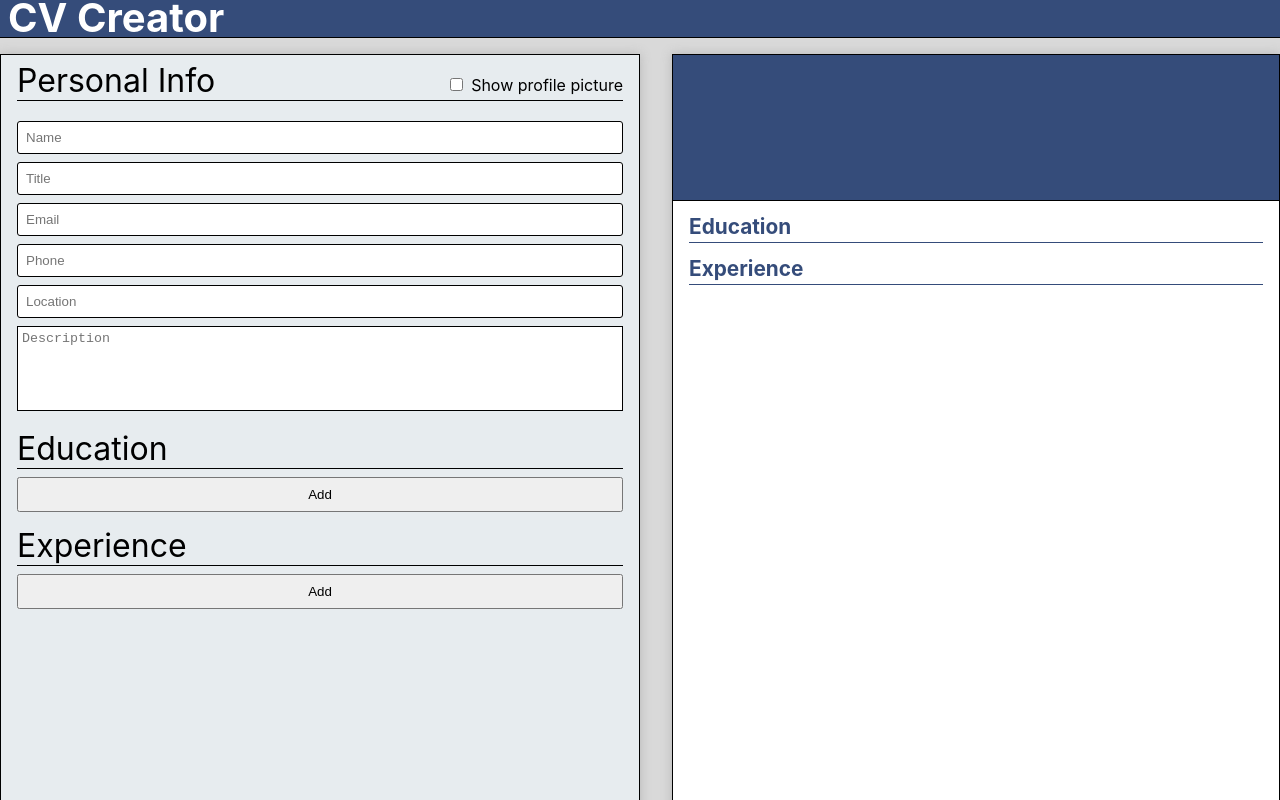
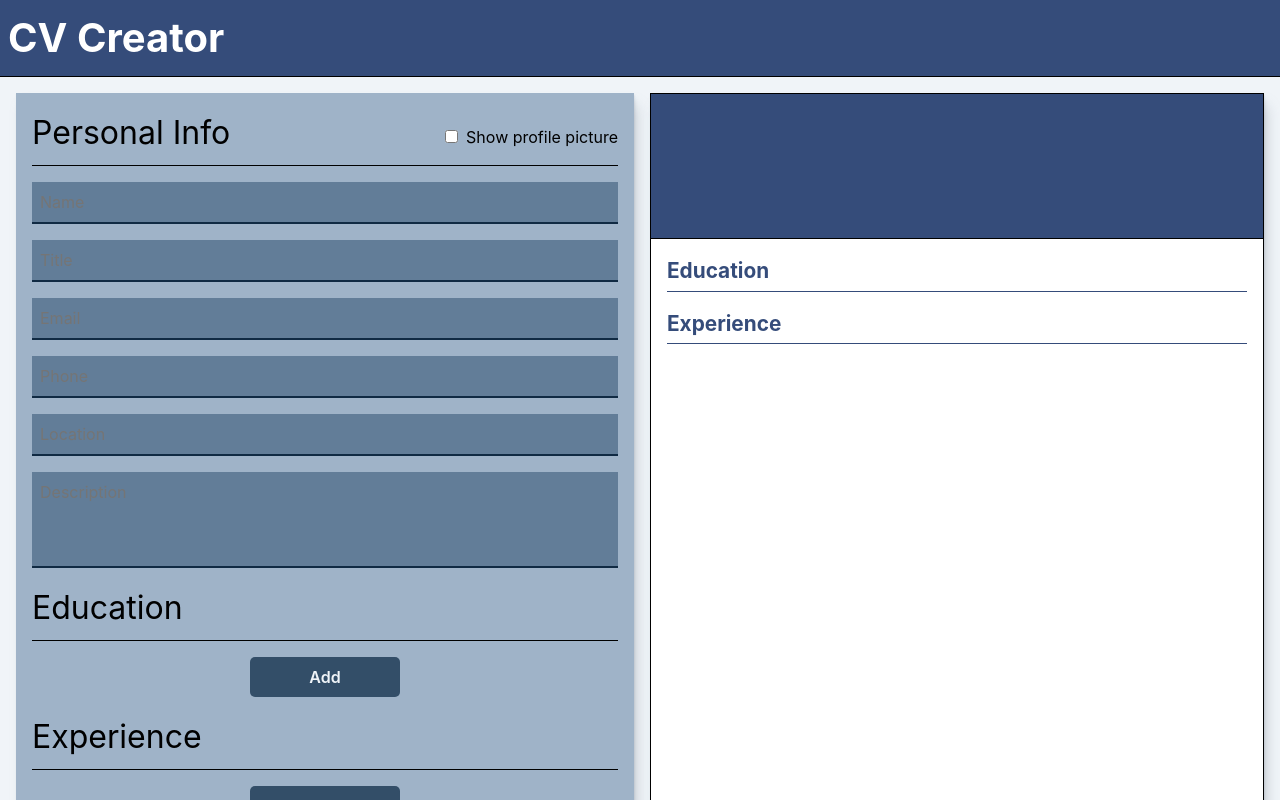
Before and after one commit to vlunaklick/cv_creator, a React (Create React App) app: page / in a window 1280 px wide. Shown: the top 800 px of the page. Built offline with nearby package versions, Linux system fonts and the light colour scheme.

Commit message:
Changed some colors

```diff
--- a/public/index.html
+++ b/public/index.html
@@ -3,14 +3,13 @@
   <head>
     <meta charset="utf-8" />
     <link rel="icon" href="%PUBLIC_URL%/favicon.ico" />
-    <meta name="viewport" content="width=device-width, initial-scale=1" />
     <meta name="theme-color" content="#000000" />
     <meta
       name="description"
       content="Web site created using create-react-app"
     />
     <link rel="apple-touch-icon" href="%PUBLIC_URL%/logo192.png" />
-
+    <meta content='width=device-width,initial-scale=1' name='viewport'>
     <link rel="manifest" href="%PUBLIC_URL%/manifest.json" />
     <script src="https://kit.fontawesome.com/8f8817d5ec.js" crossorigin="anonymous"></script>
     <title>CV Creator</title>
--- a/src/App.css
+++ b/src/App.css
@@ -1,6 +1,6 @@
 :root{
-    --container-back: #d9d9d9;
-    --main-color: #e7ecef;
+    --container-back: #F0F4F8;
+    --main-color: #9FB3C8;
     --content-color: #ffffff;
     --sidebar-color: #354c7a;
     --sombra-conts: #8b8b8b6e;
@@ -8,6 +8,27 @@
     --heigthConts: 1000px;
     --colorFont: #313131;
     --colorBrackets: #c9c9c9;
+
+    --shadow-color: 210deg 11% 60%;
+    --shadow-elevation-low:
+    0.3px 0.5px 0.7px hsl(var(--shadow-color) / 0.34),
+    0.4px 0.8px 1px -1.2px hsl(var(--shadow-color) / 0.34),
+    1px 2px 2.5px -2.5px hsl(var(--shadow-color) / 0.34);
+    --shadow-elevation-medium:
+    0.3px 0.5px 0.7px hsl(var(--shadow-color) / 0.36),
+    0.8px 1.6px 2px -0.8px hsl(var(--shadow-color) / 0.36),
+    2.1px 4.1px 5.2px -1.7px hsl(var(--shadow-color) / 0.36),
+    5px 10px 12.6px -2.5px hsl(var(--shadow-color) / 0.36);
+    --shadow-elevation-high:
+    0.3px 0.5px 0.7px hsl(var(--shadow-color) / 0.34),
+    1.5px 2.9px 3.7px -0.4px hsl(var(--shadow-color) / 0.34),
+    2.7px 5.4px 6.8px -0.7px hsl(var(--shadow-color) / 0.34),
+    4.5px 8.9px 11.2px -1.1px hsl(var(--shadow-color) / 0.34),
+    7.1px 14.3px 18px -1.4px hsl(var(--shadow-color) / 0.34),
+    11.2px 22.3px 28.1px -1.8px hsl(var(--shadow-color) / 0.34),
+    17px 33.9px 42.7px -2.1px hsl(var(--shadow-color) / 0.34),
+    25px 50px 62.9px -2.5px hsl(var(--shadow-color) / 0.34);
+
 }
 
 .App{
@@ -17,12 +38,13 @@
 
 .main{
     background-color: var(--main-color);
-    margin-right: 1rem;
-    margin-top: 1rem;
-    box-shadow: 0 0 10px var(--sombra-conts);
+    box-shadow: var(--shadow-elevation-medium);
     padding: 1rem;
-    border: 1px solid #000;
     width: var(--sizeConts);
+    display: flex;
+    align-items: center;
+    flex-direction: column;
+    gap: 1rem;
 }
 
 .example{
@@ -30,9 +52,7 @@
     flex-direction: column;
     width: var(--sizeConts);
     height: var(--heigthConts);
-    margin-left: 1rem;
-    margin-top: 1rem;
-    box-shadow: 0 0 10px var(--sombra-conts);
+    box-shadow: var(--shadow-elevation-medium);
     border: 1px solid #000;
 }
 
@@ -49,6 +69,8 @@
     width: 100%;
     min-height: calc(100vh - 62px);
     justify-content: center;
+    gap: 1rem;
+    padding: 1rem;
 }
 .personalInfo{
     margin: 0;
@@ -63,7 +85,6 @@
     max-width: 100%;
     max-height: 6rem;
     resize: none;
-    margin-top: 0.5rem;
     border: none;
     border: 1px solid #000;
     padding: 0.25rem;
@@ -73,7 +94,6 @@
     margin: 0;
     font-weight: 400;
     width: 100%;
-    margin-top: 1.5rem;
     padding-bottom: 0.5rem;
     border-bottom: 1px solid #000;
 }
@@ -81,8 +101,8 @@
 .heading{
     display: flex;
     align-items: center;
-    margin-bottom: .75rem;
     border-bottom: 1px solid #000;
+    width: 100%;
 }
 
 .boxP{
@@ -95,10 +115,22 @@
 }
 
 .buttonAdd{
-    margin-top: 0.5rem;
+    font-weight: 600;
     text-align: center;
-    width: 100%;
-    padding: 0.5rem
+    width: 9.375rem;
+    color: #F0F4F8;
+    padding: 0.5rem;
+    outline: none;
+    background-color: #334E68;
+    border: none;
+    transition: background-color .5s ease-in,
+    box-shadow .5s ease-in;
+    border-radius: .3125rem;
+}
+
+.buttonAdd:hover{
+    background-color: #102A43;
+    box-shadow: var(--shadow-elevation-medium);
 }
 
 @media screen and (max-width: 1250px) {
@@ -106,9 +138,4 @@
         flex-direction: column;
         align-items: center;
     }
-    .main,
-    .example{
-        margin: 0;
-        margin-top: 1rem;
-    }
 }
--- a/src/components/Description/description.css
+++ b/src/components/Description/description.css
@@ -21,3 +21,12 @@
     text-justify: inter-word;
     color: var(--colorFont);
 }
+
+
+.newExperience{
+    display: flex;
+    flex-direction: column;
+    gap: 1rem   ;
+    align-items: center;
+    width: 100%;
+}
--- a/src/components/InputText/InputText.js
+++ b/src/components/InputText/InputText.js
@@ -1,13 +1,17 @@
 import React from 'react'
 import './inputtext.css'
 
-const InputText = (props) => {
-
-    return (
-        <div>
-            <input onChange={props.opcion} className="inputL" type="text" placeholder={props.placeholder} />
-        </div>
-    )
+const InputText = props => {
+	return (
+		<>
+			<input
+				onChange={props.opcion}
+				className='inputL'
+				type='text'
+				placeholder={props.placeholder}
+			/>
+		</>
+	)
 }
 
 export default InputText
--- a/src/components/InputText/inputtext.css
+++ b/src/components/InputText/inputtext.css
@@ -1,9 +1,12 @@
+#description,
 .inputL{
     box-sizing: border-box;
     width: 100%;
-    margin-top: 0.5rem;
-    border-radius: 3px;
+    padding: 0.5rem;
+    outline: none;
+    background-color: #627D98;
     border: none;
-    border: 1px solid #000;
-    padding: 0.5rem;
+    border-bottom: 2px solid #102A43;
+    color: #F0F4F8;
+    cursor: text;
 }
--- a/src/components/Sidebar/Sidebar.js
+++ b/src/components/Sidebar/Sidebar.js
@@ -1,78 +1,80 @@
 import React from 'react'
 import './sidebar.css'
 
-function Sidebar(props){
+function Sidebar(props) {
 	let name = props.name.toUpperCase()
-    let location,email,phone,nombre;
-    if (props.location !== ""){
+	let location, email, phone, nombre
+	if (props.location !== '') {
 		location = (
-            <div className="mailS">
-                <i class="fas fa-map-marker-alt textS"></i>
-                <p className="textS textSS">{props.location}</p>
+			<div className='mailS'>
+				<i className='fas fa-map-marker-alt textS'></i>
+				<p className='textS textSS'>{props.location}</p>
 			</div>
 		)
 	}
 
-    if (props.phone !== ""){
+	if (props.phone !== '') {
 		phone = (
-            <div className="mailS">
-                <i class="fas fa-phone-square textS"></i>
-                <p className="textS textSS">{props.phone}</p>
+			<div className='mailS'>
+				<i className='fas fa-phone-square textS'></i>
+				<p className='textS textSS'>{props.phone}</p>
 			</div>
 		)
 	}
 
-    if (props.email !== ""){
+	if (props.email !== '') {
 		email = (
-            <div className="mailS">
-                <i className="fas fa-envelope textS"></i>
-                <p className="textS textSS">{props.email}</p>
+			<div className='mailS'>
+				<i className='fas fa-envelope textS'></i>
+				<p className='textS textSS'>{props.email}</p>
 			</div>
 		)
 	}
 
-    let suma;
+	let suma
 
-    if (props.email !== "" || props.phone !== "" || props.location !== ""){
+	if (props.email !== '' || props.phone !== '' || props.location !== '') {
 		suma = (
-            <div className="contactsStuff">
+			<div className='contactsStuff'>
 				{email}
 
 				{phone}
 
 				{location}
-
 			</div>
 		)
 	}
 
-    let foto;
+	let foto
 
-    if (props.showPro === true){
+	if (props.showPro === true) {
 		foto = (
-            <div className="profilePic">
-                <img className="profilePicture" src="https://www.infoprision.com/sites/default/files/fg-avatar-anonymous-user-retina.png" alt="" />
+			<div className='profilePic'>
+				<img
+					className='profilePicture'
+					src='https://www.infoprision.com/sites/default/files/fg-avatar-anonymous-user-retina.png'
+					alt=''
+				/>
 			</div>
-        );
+		)
 		nombre = (
-            <div className="basicStuff">
-                <h1 className="nameProf">{name}</h1>
-                <p className="titProf"> {props.title}</p>
+			<div className='basicStuff'>
+				<h1 className='nameProf'>{name}</h1>
+				<p className='titProf'> {props.title}</p>
 			</div>
-        );
+		)
 	} else {
-        foto = "";
+		foto = ''
 		nombre = (
-            <div className="basicStuff">
-                <h1 className="nameProfG">{name}</h1>
-                <p className="titGrande"> {props.title}</p>
+			<div className='basicStuff'>
+				<h1 className='nameProfG'>{name}</h1>
+				<p className='titGrande'> {props.title}</p>
 			</div>
-        );
+		)
 	}
 
-
 	return (
-            <div className="sidebar">
+		<div className='sidebar'>
 			{foto}
 
 			{nombre}
@@ -82,5 +84,4 @@ function Sidebar(props){
 	)
 }
 
-
 export default Sidebar
--- a/src/components/Sidebar/sidebar.css
+++ b/src/components/Sidebar/sidebar.css
@@ -44,8 +44,7 @@
 .titProf{
     margin: 0;
     font-size: 0.9rem;
-    margin-top: 0.3rem;
-    font-weight: 200;
+    font-weight: 400;
 }
 
 .nameProfG{
--- a/src/index.css
+++ b/src/index.css
@@ -1,16 +1,31 @@
-body {
-  margin: 0;
-  font-family: -apple-system, BlinkMacSystemFont, 'Segoe UI', 'Roboto', 'Oxygen',
-    'Ubuntu', 'Cantarell', 'Fira Sans', 'Droid Sans', 'Helvetica Neue',
-    sans-serif;
-  -webkit-font-smoothing: antialiased;
-  -moz-osx-font-smoothing: grayscale;
+*, *::before, *::after {
   box-sizing: border-box;
-  overflow-x: hidden;
-  line-height: 1.3rem;
 }
 
-code {
-  font-family: source-code-pro, Menlo, Monaco, Consolas, 'Courier New',
-    monospace;
+* {
+  margin: 0;
 }
+html, body {
+  height: 100%;
+  font-size: 16px
+}
+
+body {
+  line-height: 1.5;
+  -webkit-font-smoothing: antialiased;
+  font-family: -apple-system, "Segoe UI", "Roboto", "Noto Sans", "Ubuntu", "Cantarell", "Helvetica Neue";
+  margin: 0;
+}
+
+img, picture, video, canvas, svg {
+  display: block;
+  max-width: 100%;
+}
+
+input, button, textarea, select {
+  font: inherit;
+}
+
+p, h1, h2, h3, h4, h5, h6 {
+  overflow-wrap: break-word;
+}
```
Also changed, not shown: package.json (+6 -6 lines), 1 other file (tests, documents, lock files or other folders). Lines whose indentation alone changed are shown as unchanged.
